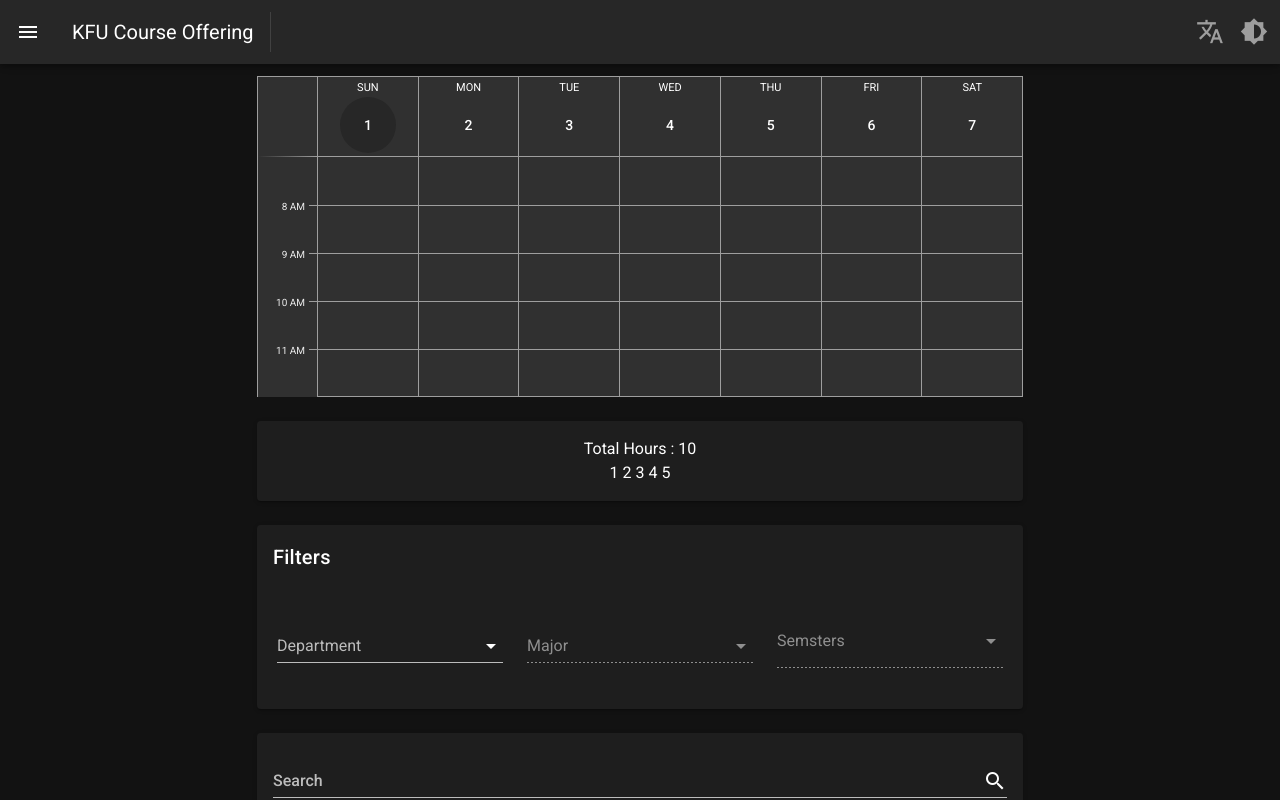
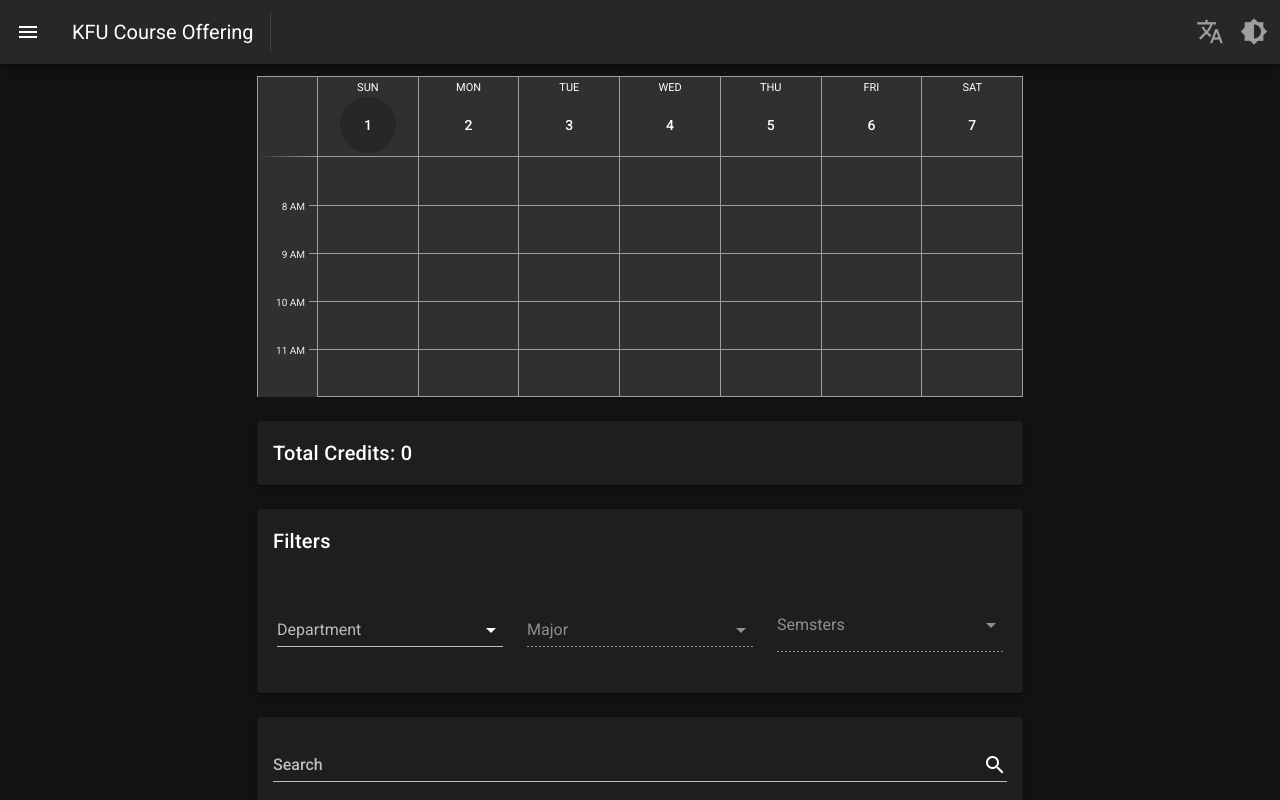
Before and after one commit to courseoffering/courseoffering.github.io, a Nuxt app: page / in a window 1280 px wide. Shown: the top 800 px of the page. Built offline with nearby package versions, Linux system fonts and the light colour scheme.

Commit message:
feat: add stats, fix minor calendar `reduce`
added intial valuee for `reduce`

```diff
--- a/components/ClassesCalendar.vue
+++ b/components/ClassesCalendar.vue
@@ -133,7 +133,7 @@ export default {
       let rand_number = e.name
         .split('')
         .map((c) => c.codePointAt(0))
-        .reduce((a, b) => a + b)
+        .reduce((a, b) => a + b, 0)
       let l = this.colors.length
       return this.colors[rand_number % l]
     },
--- a/components/ClassesSelectedStats.vue
+++ b/components/ClassesSelectedStats.vue
@@ -1,12 +1,36 @@
 <template>
   <v-row justify="center" align="center">
-    <v-col cols="12" sm="12" md="10" lg="8">
-      <v-card class="py-4 d-flex flex-column align-center">
-        <div>Total Hours : 10</div>
-        <div>1 2 3 4 5</div>
+    <v-col cols="12" sm="12" md="12" lg="8">
+      <v-card>
+        <v-card-title> Total Credits: {{ totalCredits }}</v-card-title>
+        <div class="text-center">
+          <v-chip
+            class="ma-2"
+            v-for="clas in selectedClasses"
+            :key="clas.crn"
+            close
+          >
+            {{ clas.name }}{{ clas.credits }} {{ clas.crn }}
+          </v-chip>
+        </div>
       </v-card>
     </v-col>
   </v-row>
 </template>
 
-<script lang="ts"></script>
+<script>
+export default {
+  data() {
+    return {}
+  },
+  props: {
+    selectedClasses: { type: Array, default: [] },
+  },
+  computed: {
+    totalCredits() {
+      console.log(this.selectedClasses)
+      return this.selectedClasses.reduce((a, b) => a + b.credits, 0)
+    },
+  },
+}
+</script>
```
